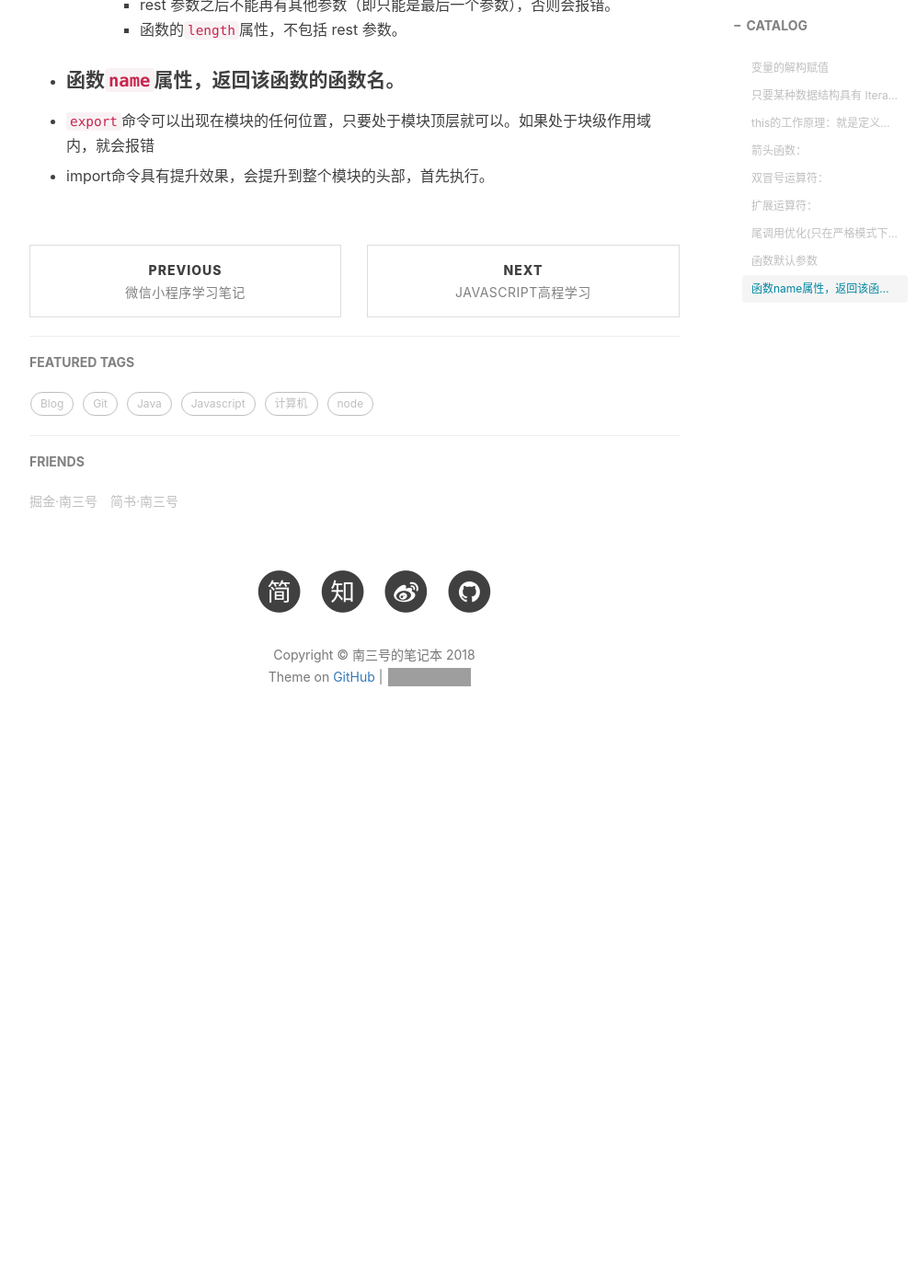
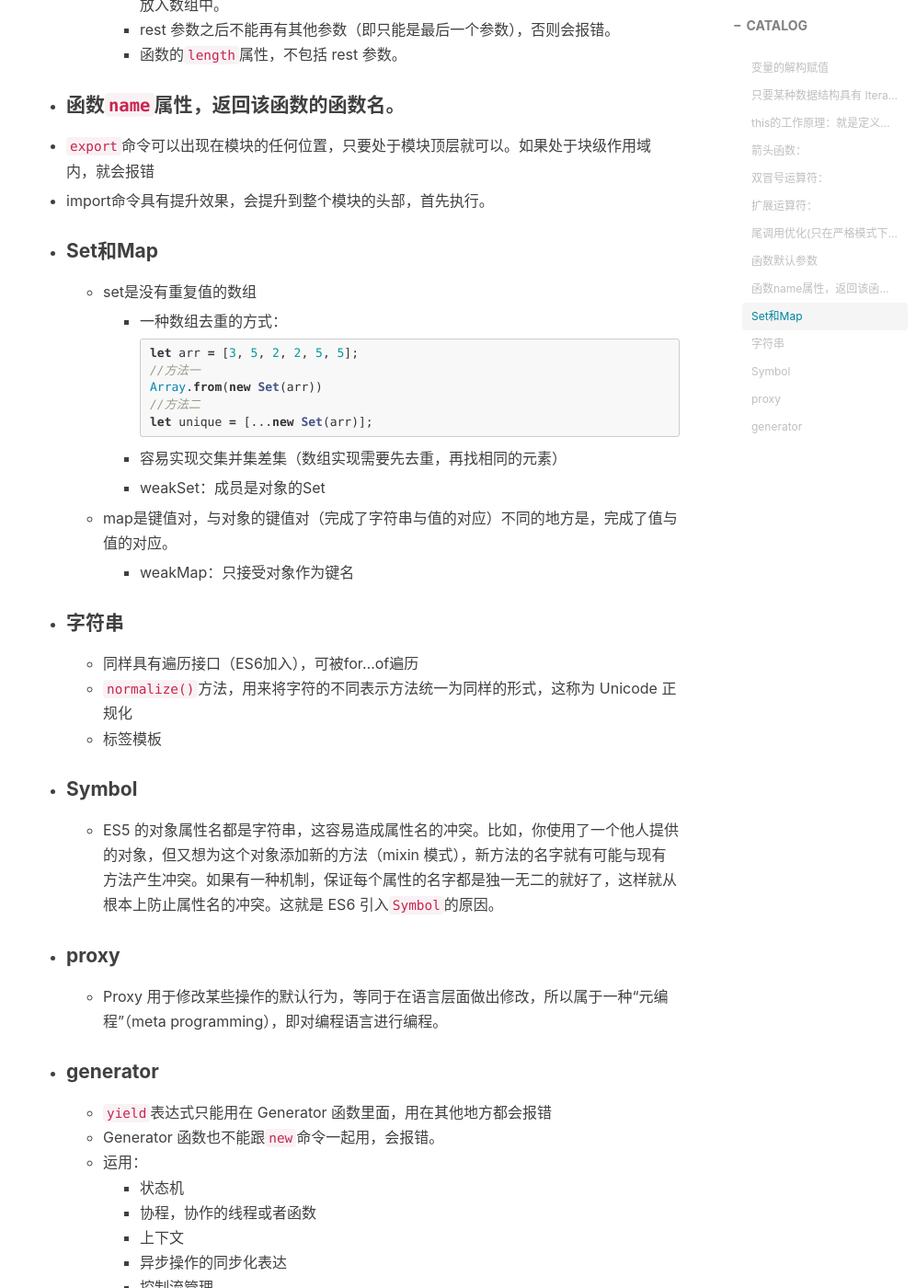
Before and after one commit to nansanhao/nansanhao.github.io, a Jekyll site: the page built from _posts/2018-04-15-ES6学习笔记.md, in a window 1280 px wide and 1400 px high, scrolled down 3925 px. Shown: the whole window at 92% size, without its empty margins (233-1229 px from the left). Built offline with Jekyll 4.4.1, drawn with Linux system fonts in a browser that asks for light colours; nearby versions of some CDN libraries; comment, search, counter and statistics services are not loaded; before the commit the page ends 4765 px from its top, so only the background shows below that; some of the changed text lies outside the part shown; grey boxes are pictures that could not be loaded.

````diff
--- a/_posts/2018-04-15-ES6学习笔记.md
+++ b/_posts/2018-04-15-ES6学习笔记.md
@@ -26,7 +26,7 @@
 
   - 数组的元素是按次序排列的，变量的取值由它的位置决定；而对象的属性没有次序，变量必须与属性同名，才能取到正确的值。
 
-  - 对象的解构赋值是下面形式的简写（参见《[对象的扩展](http://es6.ruanyifeng.com/#docs/object)》一章）。
+  - 对象的解构赋值是下面形式的简写（参见《[对象的扩展](http://es6.ruanyifeng.com/#docs/object)》一章）。对象的解构赋值的内部机制，是先找到同名属性，然后再赋给对应的变量。真正被赋值的是后者，而不是前者
 
     ```js
     let { foo: foo, bar: bar } = { foo: "aaa", bar: "bbb" };
@@ -160,3 +160,54 @@
 - `export`命令可以出现在模块的任何位置，只要处于模块顶层就可以。如果处于块级作用域内，就会报错
 
 - import命令具有提升效果，会提升到整个模块的头部，首先执行。
+
+- #### Set和Map
+
+  - set是没有重复值的数组
+
+    - 一种数组去重的方式：
+
+      ```js
+      let arr = [3, 5, 2, 2, 5, 5];
+      //方法一
+      Array.from(new Set(arr))
+      //方法二
+      let unique = [...new Set(arr)];
+      ```
+
+    - 容易实现交集并集差集（数组实现需要先去重，再找相同的元素）
+
+    - weakSet：成员是对象的Set
+
+  - map是键值对，与对象的键值对（完成了字符串与值的对应）不同的地方是，完成了值与值的对应。
+
+    - weakMap：只接受对象作为键名
+
+- #### 字符串
+
+  - 同样具有遍历接口（ES6加入），可被for...of遍历
+  - `normalize()`方法，用来将字符的不同表示方法统一为同样的形式，这称为 Unicode 正规化
+  - 标签模板
+
+- #### Symbol
+
+  - ES5 的对象属性名都是字符串，这容易造成属性名的冲突。比如，你使用了一个他人提供的对象，但又想为这个对象添加新的方法（mixin 模式），新方法的名字就有可能与现有方法产生冲突。如果有一种机制，保证每个属性的名字都是独一无二的就好了，这样就从根本上防止属性名的冲突。这就是 ES6 引入`Symbol`的原因。
+
+- #### proxy
+
+  - Proxy 用于修改某些操作的默认行为，等同于在语言层面做出修改，所以属于一种“元编程”（meta programming），即对编程语言进行编程。
+
+- #### generator
+
+  - `yield`表达式只能用在 Generator 函数里面，用在其他地方都会报错
+  - Generator 函数也不能跟`new`命令一起用，会报错。
+  - 运用：
+    - 状态机
+    - 协程，协作的线程或者函数
+    - 上下文
+    - 异步操作的同步化表达
+    - 控制流管理
+    - 部署 Iterator 接口
+    -
+
+作为数据结构
````
Also changed, not shown: _posts/2018-9-15-CSS的乐趣.md (added, +22 -0 lines), img/css.jpg (added).
